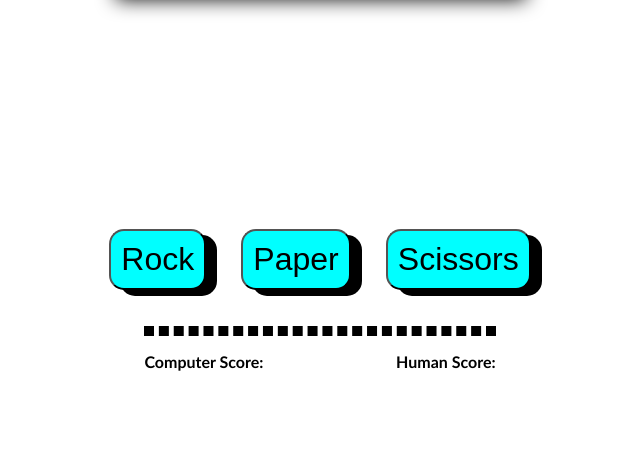
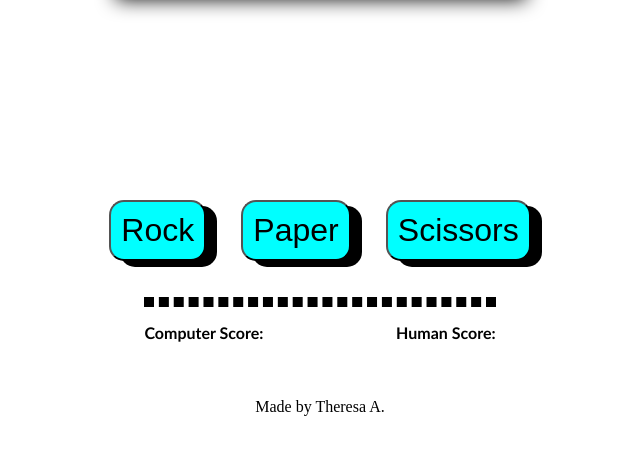
Before and after one commit to tacheampong/rockPaperScissors, a plain HTML site: page index.html in a window 1280 px wide. Shown: the part 92-546 px from the top of the page, without its empty margins (320-960 px from the left). Drawn offline with Linux system fonts and the light colour scheme.

Commit message:
added a footer with my name

```diff
--- a/index.html
+++ b/index.html
@@ -26,7 +26,7 @@
             <p >Human Score: <a class="human"></a></p>
         </div>
     </div>
-
+   <div class="footer">Made by Theresa A.</div>
 
 </body>
 </html>
```
